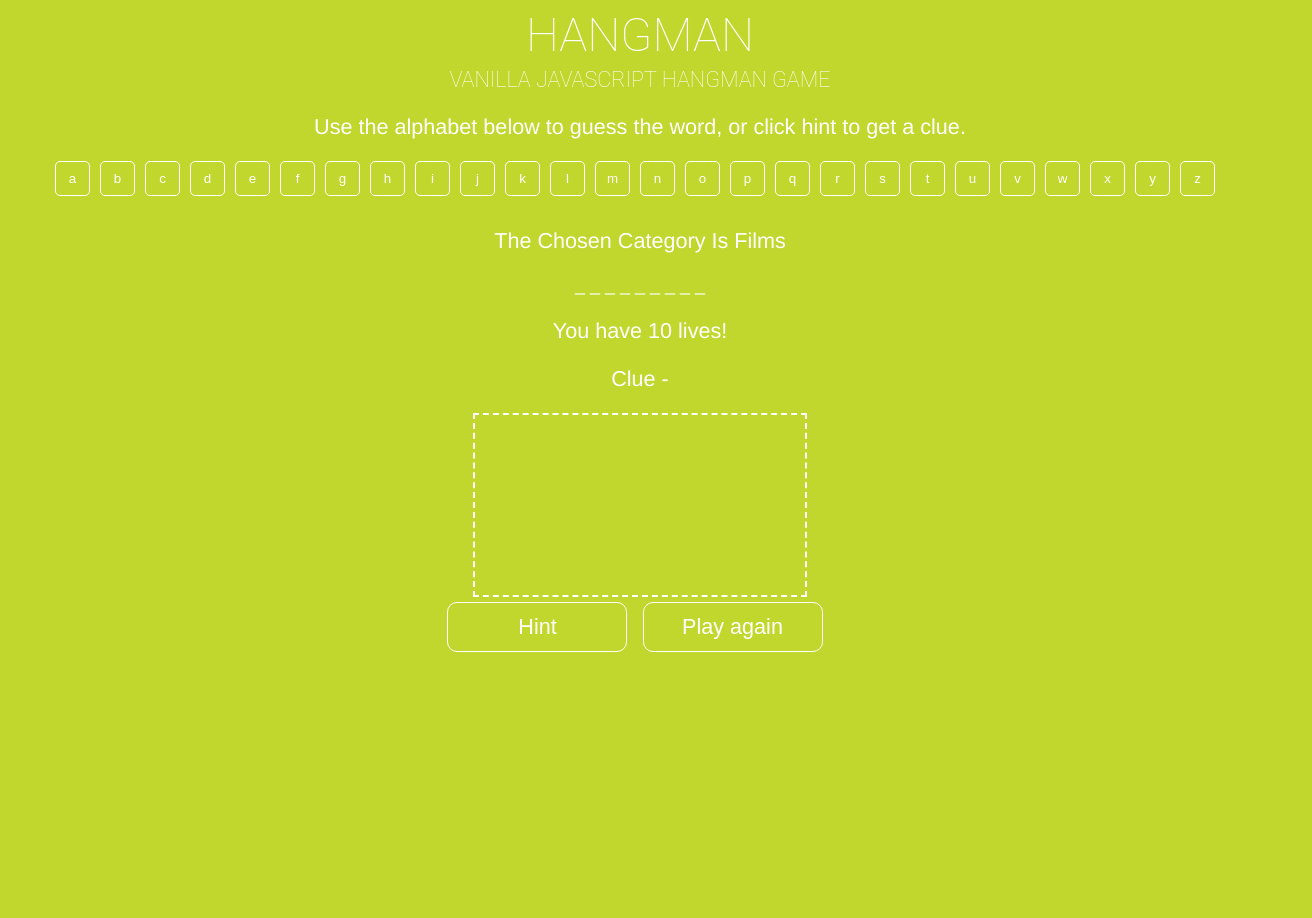
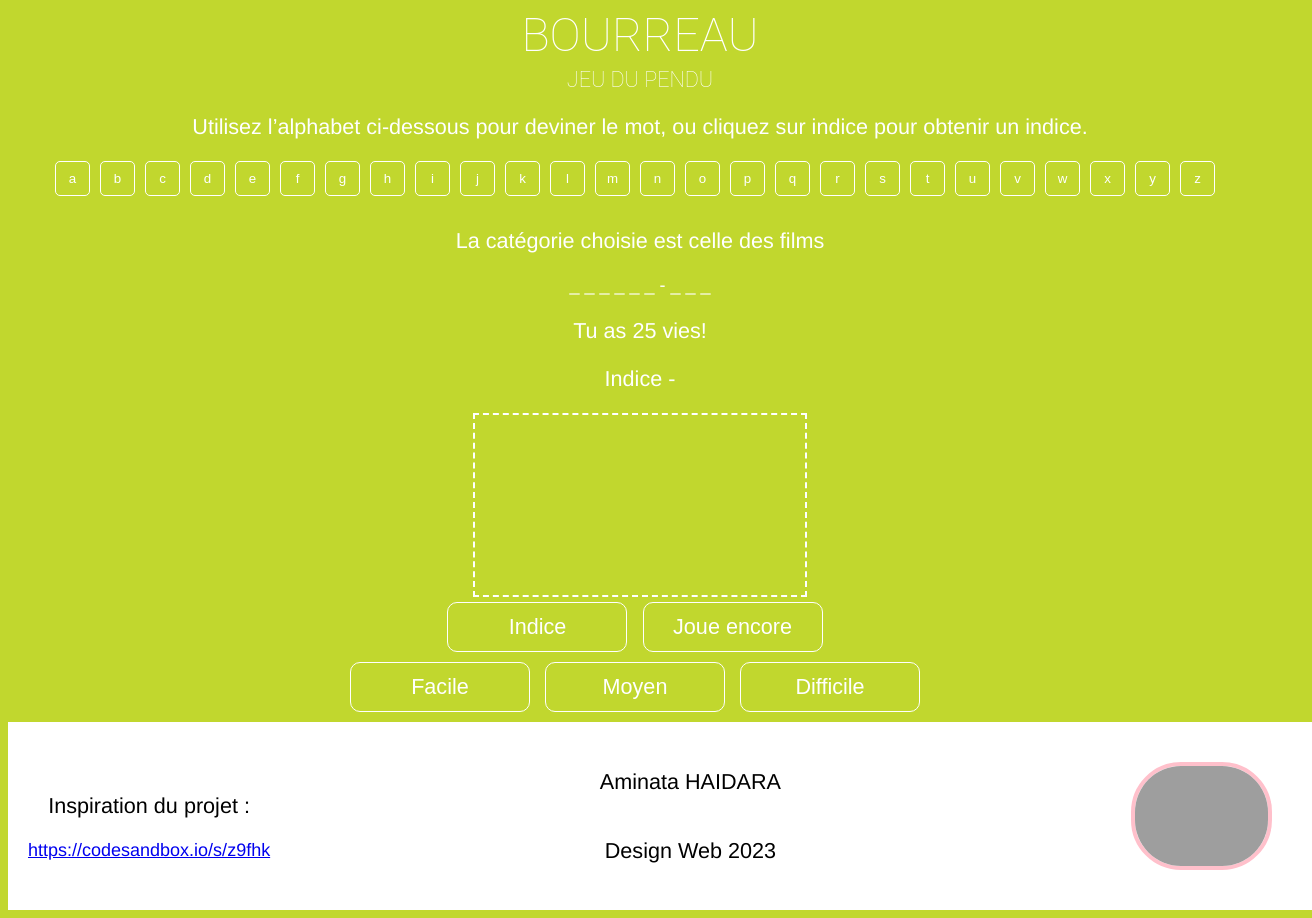
Before and after one commit to amina904/amina904.github.io, a website built with Parcel: page index.html in a window 1280 px wide. Shown: the whole page, 1312 px wide, since content can reach past the window. Before the commit the page ends 800 px from the top, so only its background shows below. Built offline with nearby package versions, Linux system fonts and the light colour scheme; grey boxes are pictures that could not be loaded.

Commit message:
fin de mon projet

```diff
--- a/index.html
+++ b/index.html
@@ -1,17 +1,17 @@
 <!DOCTYPE html>
 <html>
   <head>
-    <title>VANILLA JAVASCRIPT HANGMAN GAME</title>
+    <title>JEU DU PENDU JAVASCRIPT VANILLE</title>
     <meta charset="UTF-8" />
     <link href="style.css" rel="stylesheet" type="text/css" />
   </head>
 
   <body>
     <div class="wrapper">
-      <h1>Hangman</h1>
-      <h2>Vanilla Javascript Hangman Game</h2>
+      <h1>Bourreau</h1>
+      <h2>jeu du pendu </h2>
       <p>
-        Use the alphabet below to guess the word, or click hint to get a clue.
+        Utilisez l’alphabet ci-dessous pour deviner le mot, ou cliquez sur indice pour obtenir un indice.
       </p>
     </div>
 
@@ -19,17 +19,43 @@
       <div class="alphabetButton" id="alphabetButtons"></div>
       <p id="categoryName"></p>
       <div id="hold"></div>
-      <p id="mylives"></p>
-      <p id="clue">Clue -</p>
+      <p id="mylives">tu as 10 vies</p>
+      <p id="clue">Indice -</p>
       <canvas id="stickman"
-        >This Text will show if the Browser does NOT support HTML5 Canvas
-        tag</canvas
+        >Ce texte s’affichera si le navigateur ne prend PAS en charge HTML5 Canvas
+        étiquette</canvas
       >
       <div class="container">
-        <button class="btn-2" id="hint">Hint</button>
-        <button class="btn-2" id="reset">Play again</button>
+        <button class="btn-2" id="hint">Indice</button>
+        <button class="btn-2" id="reset">Joue encore</button>
       </div>
     </div>
     <script src="index.js"></script>
+  <div class ="mes-bouttons">
+  <button class="bouton1" onclick="appuieBouttonD()"> Facile </button>
+  <button class="bouton2" onclick="appuieBouttonI()"> Moyen</button>
+  <button class="bouton3" onclick="appuieBouttonA()"> Difficile </button>
+  </div>
+
+
+  <footer class="projet">
+    <div class="inspiration">
+      <p>Inspiration du projet :</p>
+      <a href="https://codesandbox.io/s/z9fhk">https://codesandbox.io/s/z9fhk</a>
+    </div>
+
+    <div class="nom">
+      <p>Aminata HAIDARA </p>
+      <p>Design Web 2023 </p>
+    </div>
+
+    <div class="image">
+      <a href="mailto:2232522@etudiantcegepvicto.ca">
+        <img id="monImage" src="image/Baby Minnie 1.png" alt="Minnie">
+      </a>
+    </div>
+  </footer>
+
+
   </body>
 </html>
--- a/index.js
+++ b/index.js
@@ -1,9 +1,11 @@
-//const
+/*
+cette partie cest pour les attributs et les const(variables qui peuvent pas changer)
+*/
 const container = document.getElementById("alphabetButtons");
 var answerDisplay = document.getElementById("hold");
 var answer = "";
 var hint = "";
-var life = 10;
+var life = 25;
 var wordDisplay = [];
 var winningCheck = "";
 const containerHint = document.getElementById("clue");
@@ -13,6 +15,9 @@ const livesDisplay = document.getElementById("mylives");
 var myStickman = document.getElementById("stickman");
 var context = myStickman.getContext("2d");
 
+/*
+cette permets de générer les boutons du clavier
+*/
 //generate alphabet button
 function generateButton() {
   var buttonsHTML = "abcdefghijklmnopqrstuvwxyz"
@@ -42,54 +47,59 @@ function handleClick(event) {
   return;
 }
 
-//word array
+/**
+ * * j'ai ajouté mes propres mots et mes indices aux tableaux aux variables const qui ne peuvent pas changer
+  */
 const question = [
-  "The Chosen Category Is Premier League Football Teams",
-  "The Chosen Category Is Films",
-  "The Chosen Category Is Cities"
+  "La catégorie choisie est celle des animaux",
+  "La catégorie choisie est celle des films",
+  "La catégorie choisie est celle des fruits et légumes"
 ];
 
 const categories = [
   [
-    "everton",
-    "liverpool",
-    "swansea",
-    "chelsea",
-    "hull",
-    "manchester-city",
-    "newcastle-united"
+    "lion",
+    "serpent",
+    "chien",
+    "panda",
+    "ours",
+    "elephant",
+    "zebre"
   ],
-  ["alien", "dirty-harry", "gladiator", "finding-nemo", "jaws"],
-  ["manchester", "milan", "madrid", "amsterdam", "prague"]
+  ["candy-man", "harry-potter", "black-panthere", "spider-man", "Ca", "la-petite-sirene"],
+
+  ["Banane", "fraise", "carotte", "pomme", "citron"]
 ];
 
 const hints = [
   [
-    "Based in Mersyside",
-    "Based in Mersyside",
-    "First Welsh team to reach the Premier Leauge",
-    "Owned by A russian Billionaire",
-    "Once managed by Phil Brown",
-    "2013 FA Cup runners up",
-    "Gazza's first club"
+    "rugis",
+    "psss",
+    "Meilleur ami",
+    "doux",
+    "aime les poissons",
+    "gros",
+    "raillure"
   ],
   [
-    "Science-Fiction horror film",
-    "1971 American action film",
-    "Historical drama",
-    "Anamated Fish",
-    "Giant great white shark"
+    "Film d’horreur de science-fiction",
+    "film pour les sorciers",
+    "tigre noir" ,
+    "Toile d'araignee",
+    "Clown",
+    "jeunesse"
   ],
   [
-    "Northern city in the UK",
-    "Home of AC and Inter",
-    "Spanish capital",
-    "Netherlands capital",
-    "Czech Republic capital"
+    "singe",
+    "charlotte-?",
+    "orange et grand",
+    "blanche neige",
+    "jaune acide"
   ]
 ];
-
-//set question,answer and hint
+/*
+cette partie permets de définir la question, la réponse et l’indice
+*/
 
 function setAnswer() {
   const categoryOrder = Math.floor(Math.random() * categories.length);
@@ -106,7 +116,9 @@ function setAnswer() {
   hint = hints[categoryOrder][wordOrder];
   answerDisplay.innerHTML = generateAnswerDisplay(chosenWord);
 }
-
+/*
+cette partie construit un nouvel affichage du mot en remplancant chaque lettre par un "-"
+*/
 function generateAnswerDisplay(word) {
   var wordArray = word.split("");
   //console.log(wordArray);
@@ -120,22 +132,29 @@ function generateAnswerDisplay(word) {
   return wordDisplay.join(" ");
 }
 
+/*
+cette partie affiche un indice
+*/
 function showHint() {
-  containerHint.innerHTML = `Clue - ${hint}`;
+  containerHint.innerHTML = `indice - ${hint}`;
 }
 
 buttonHint.addEventListener("click", showHint);
-//setting initial condition
+
+/**
+ * Définition de la condition initiale qui veut dire que les éléments dans ce code sont configurés pour commencer une nouvelle partie
+ */
 function init() {
   answer = "";
   hint = "";
-  life = 10;
+ life = 25;
+
   wordDisplay = [];
   winningCheck = "";
   context.clearRect(0, 0, 400, 400);
   canvas();
-  containerHint.innerHTML = `Clue -`;
-  livesDisplay.innerHTML = `You have ${life} lives!`;
+  containerHint.innerHTML = `Indice -`;
+  livesDisplay.innerHTML = `Tu as ${life} vies!`;
   setAnswer();
   container.innerHTML = generateButton();
   container.addEventListener("click", handleClick);
@@ -145,16 +164,21 @@ function init() {
 
 window.onload = init();
 
-//reset (play again)
+/**
+ * Réinitialiser (rejouer)
+ */
+
 buttonReset.addEventListener("click", init);
 
-//guess click
+/**
+ * cette partie met a jour l'affichage du mot en cours verifie les vies et dit si le joueur a gagné ou perdu
+ */
 function guess(event) {
   const guessWord = event.target.id;
   const answerArray = answer.split("");
   var counter = 0;
   if (answer === winningCheck) {
-    livesDisplay.innerHTML = `YOU WIN!`;
+    livesDisplay.innerHTML = `TU AS GAGNÉ!`;
     return;
   } else {
     if (life > 0) {
@@ -176,11 +200,11 @@ function guess(event) {
         counter = 0;
       }
       if (life > 1) {
-        livesDisplay.innerHTML = `You have ${life} lives!`;
+        livesDisplay.innerHTML = `Tu as ${life} vies!`;
       } else if (life === 1) {
-        livesDisplay.innerHTML = `You have ${life} life!`;
+        livesDisplay.innerHTML = `Tu as ${life} vie!`;
       } else {
-        livesDisplay.innerHTML = `GAME OVER!`;
+        livesDisplay.innerHTML = `FIN DU JEU!`;
       }
     } else {
       return;
@@ -189,7 +213,7 @@ function guess(event) {
     //console.log(counter);
     //console.log(life);
     if (answer === winningCheck) {
-      livesDisplay.innerHTML = `YOU WIN!`;
+      livesDisplay.innerHTML = `TU AS GAGNÉ!`;
       return;
     }
   }
@@ -197,12 +221,21 @@ function guess(event) {
 
 container.addEventListener("click", guess);
 
-// Hangman
+/*
+cette partie cest pour l'affichage du Bonhomme
+ */
 function animate() {
+  console.log(life);
   drawArray[life]();
   //console.log(drawArray[life]);
 }
+/*
+cette partie permet de dessiner des formes et appliquer les styles
 
+*/
+/*
+cette partie est appelé pour les dessins
+*/
 function canvas() {
   myStickman = document.getElementById("stickman");
   context = myStickman.getContext("2d");
@@ -211,6 +244,10 @@ function canvas() {
   context.lineWidth = 2;
 }
 
+/*
+cette partie permet dafficher la tete du bonhomme
+
+*/
 function head() {
   myStickman = document.getElementById("stickman");
   context = myStickman.getContext("2d");
@@ -223,6 +260,29 @@ function draw($pathFromx, $pathFromy, $pathTox, $pathToy) {
   context.moveTo($pathFromx, $pathFromy);
   context.lineTo($pathTox, $pathToy);
   context.stroke();
+}
+
+function head2() {
+  myStickman = document.getElementById("stickman");
+  context = myStickman.getContext("2d");
+  context.beginPath();
+  context.arc(60, 25, 10, 0, Math.PI * 2, true);
+  context.stroke();
+}
+function frame10(){
+  draw(0, 300, 300, 300);
+}
+function frame11(){
+  draw(50, 10, 20, 20);
+}
+function frame12(){
+  draw(60, 5, 60, 15);
+}
+function frame13(){
+  draw(50, 10, 20, 20);
+}
+function frame14(){
+  draw(50, 10, 20, 20);
 }
 
 function frame1() {
@@ -260,8 +320,16 @@ function rightLeg() {
 function leftLeg() {
   draw(60, 70, 20, 100);
 }
-
+/**
+ * sur cette partie jai ajouté des fonctions pour que le jeu ai plus de dessin du pendu
+ */
 var drawArray = [
+  frame10,
+  frame11,
+  frame12,
+  frame13,
+  frame14,
+  head2,
   rightLeg,
   leftLeg,
   rightArm,
@@ -272,4 +340,84 @@ var drawArray = [
   frame3,
   frame2,
   frame1
+
+
 ];
+
+/**
+ * quand le joueur appuie sur le bouton facile il a droit a 20 vies et s'il les epuises avant la fin du jeu il perd
+ */
+function appuieBouttonD(){
+  //alert('le bouton est cliqué');
+  life = 20;
+  wordDisplay = [];
+  winningCheck = "";
+   context.clearRect(0, 0, 400, 400);
+   canvas();
+   containerHint.innerHTML = `Indice -`;
+  livesDisplay.innerHTML = `Tu as ${life} vies!`;
+  setAnswer();
+   container.innerHTML = generateButton();
+  container.addEventListener("click", handleClick);
+  console.log(answer);
+  containerHint.innerHTML = `Indice -`;
+  livesDisplay.innerHTML = `Tu as ${life} vies!`;
+}
+let bouton1 = document.getElementsByClassName('bouton1');
+
+bouton.addEventListener('click', appuieBouttonD );
+
+/**
+ * quand le joueur appuie sur le bouton moyen il a droit a 20 vies et s'il les epuises avant la fin du jeu il perd
+ */
+function appuieBouttonI(){
+  //alert("ca marche");
+  answer = "";
+  hint = "";
+ life = 15;
+
+  wordDisplay = [];
+  winningCheck = "";
+  context.clearRect(0, 0, 400, 400);
+  canvas();
+  containerHint.innerHTML = `Indice -`;
+  livesDisplay.innerHTML = `Tu as ${life} vies!`;
+  setAnswer();
+  container.innerHTML = generateButton();
+  container.addEventListener("click", handleClick);
+  console.log(answer);
+
+
+
+
+}
+let bouton2 = document.getElementsByClassName('bouton2');
+bouton.addEventListener('click', appuieBouttonI );
+
+/**
+ * quand le joueur appuie sur le bouton difficile il a droit a 10 vies et s'il les epuises avant la fin du jeu il perd
+ */
+function appuieBouttonA(){
+  /* alert("cooool"); */
+  answer = "";
+  hint = "";
+ life = 10;
+
+  wordDisplay = [];
+  winningCheck = "";
+  context.clearRect(0, 0, 400, 400);
+  canvas();
+  containerHint.innerHTML = `Indice -`;
+  livesDisplay.innerHTML = `Tu as ${life} vies!`;
+  setAnswer();
+  container.innerHTML = generateButton();
+  container.addEventListener("click", handleClick);
+  console.log(answer);
+
+
+  }
+
+
+
+let bouton3 = document.getElementsByClassName('bouton3');
+bouton.addEventListener('click', appuieBouttonA );
--- a/style.css
+++ b/style.css
@@ -1,7 +1,7 @@
 body {
     font-family: "HelveticaNeue-Light", "Helvetica Neue Light", "Helvetica Neue",
       Helvetica, Arial, "Lucida Grande", sans-serif;
-    background-color: #c1d72e;
+      background: #c1d72e;
     color: white;
     text-align: center;
     height: 100%;
@@ -83,3 +83,79 @@ body {
     border: solid 1px white;
     color: #c1d72e;
   }
+footer{
+  display: flex;
+  align-items: center;
+  justify-content: space-between;
+  background-color:white;
+  color: black;
+  margin: auto;
+  padding: 20px;
+  width: 100%;
+
+}
+#monImage{
+  display: flex;
+  height: 100px;
+  float: left;
+  margin: 20px;
+  border-radius: 50px;
+
+  color: rgb(255, 255, 255);
+  border: solid 4px pink;
+
+}
+.bouton1{
+border-radius: 10px;
+background: #c1d72e;
+color: white;
+border: solid 1px white;
+text-decoration: none;
+cursor: pointer;
+font-size: 1.2em;
+padding: 10px 10px;
+width: 180px;
+height: 50px;
+margin: 0 10px 10px 0;
+
+outline: none;
+}
+.bouton2{
+border-radius: 10px;
+background: #c1d72e;
+color: white;
+border: solid 1px white;
+text-decoration: none;
+cursor: pointer;
+font-size: 1.2em;
+padding: 10px 10px;
+width: 180px;
+height: 50px;
+margin: 0 10px 10px 0;
+
+outline: none;
+
+}
+
+.bouton3{
+border-radius: 10px;
+background: #c1d72e;
+color: rgb(255, 255, 255);
+border: solid 1px white;
+text-decoration: none;
+cursor: pointer;
+font-size: 1.2em;
+padding: 10px 10px;
+width: 180px;
+height: 50px;
+margin: 0 10px 10px 0;
+outline: none;
+}
+.nom{
+  display: flex;
+  flex-direction: column;
+  align-items: center;
+  justify-self: center;
+
+
+}
```
Also changed, not shown: 1 other file.
